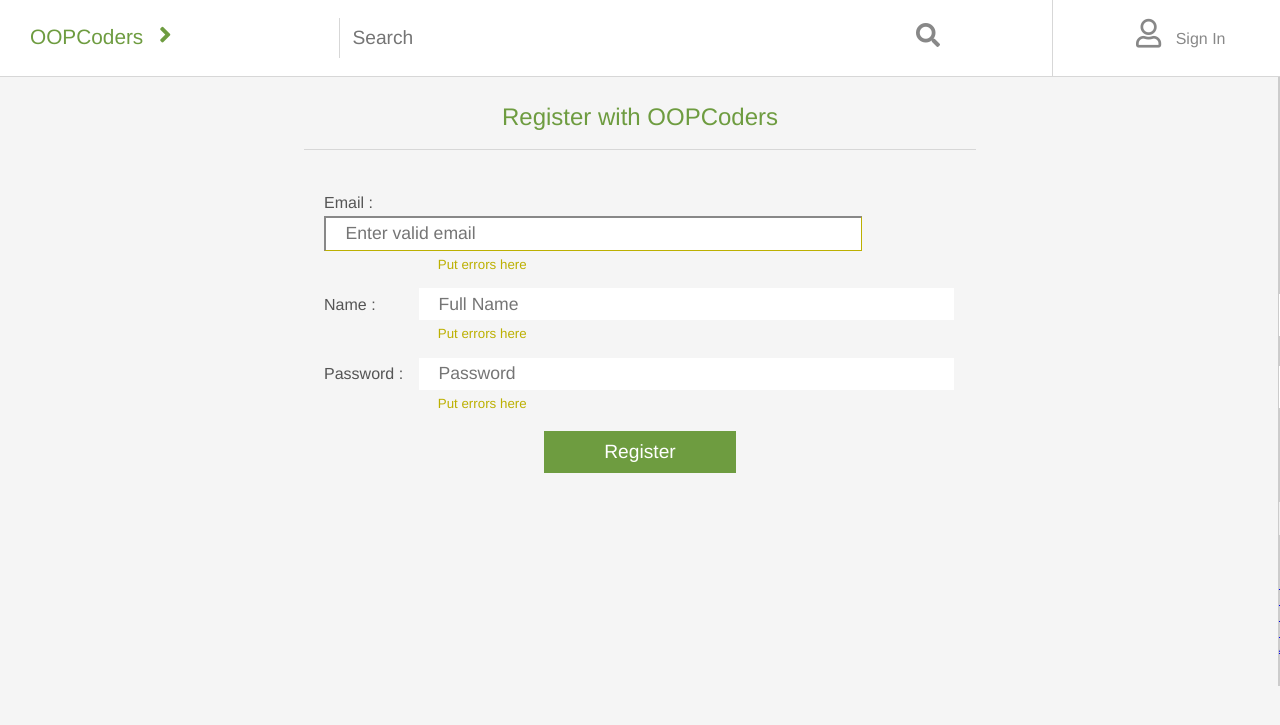
After one commit to mike1477/oopcoders, a PHP site: template app/views/signup.twig in a window 1280 px wide; the page is wider, and only the part inside the window is pictured. The commit adds this page. Shown: the top 725 px of that part. Run offline with PHP 8.4, Linux system fonts and the light colour scheme; the template is opened without the code that fills it, so the values that code supplies are empty; some libraries are stand-ins or nearby versions.

Commit message:
Create view for register form. Bootstrap view,controller and toutes.

```diff
--- a/app/bootstrap.php
+++ b/app/bootstrap.php
@@ -53,6 +53,10 @@
     $container['homeController'] = function($container){
      return new \App\controllers\homeController($container);
     };
+    // Add homeController instance to container
+    $container['authController'] = function($container){
+     return new \App\controllers\authController($container);
+    };
 
    // Pull in all the routes
    require __DIR__ . "/../app/routes.php";
--- a/app/routes.php
+++ b/app/routes.php
@@ -2,6 +2,5 @@
 
 $app->get('/', 'homeController:index');
 
-// $app->get('/', function ($request,  $response) {
-//     return 'hello';
-// });
+$app->get('/auth/signup', 'authController:signUp')->setName('signup');
+$app->post('/auth/signup', 'authController:signUp');
--- /dev/null
+++ b/app/views/signup.twig
@@ -0,0 +1,32 @@
+{% extends "templates/app.twig" %}
+
+{% block content %}
+
+<div class="signup">
+  <h2>Register with OOPCoders</h2>
+  <form action="/action_page.php">
+    <div class="input-container">
+      <label for="email">Email : </label><input type="text" value="" name="email" id="email" class="error-input" placeholder="Enter valid email">
+    </div>
+    <div class="error-messages">
+      <small>Put errors here</small>
+    </div>
+    <div class="input-container">
+      <label for="name">Name : </label><input type="text" name="name" id="name" value="" placeholder="Full Name">
+    </div>
+    <div class="error-messages">
+      <small>Put errors here</small>
+    </div>
+    <div class="input-container">
+        <label for="password">Password : </label><input type="text" name="password" id="password" value="" placeholder="Password">
+    </div>
+    <div class="error-messages">
+      <small>Put errors here</small>
+    </div>
+    <div class="register-button">
+      <button type="button" name="Register">Register</button>
+    </div>
+  </form>
+</div>
+
+{% endblock %}
--- a/public/css/master.css
+++ b/public/css/master.css
@@ -135,7 +135,6 @@ header .profile-container a:hover{
 }
  #rememberMe{
   margin-bottom:20px;
-
 }
 .rememberMe{
   text-align: left;
@@ -158,3 +157,61 @@ header .profile-container a:hover{
 .close span:hover{
   color:#555;
 }
+/* ++++++++++++
+  Sign Up Section
++++++++++++++*/
+.signup{
+  margin-top:105px;
+}
+.signup h2{
+  color:#6e9c40;
+  text-align: center;
+}
+.signup form{
+  border-top: solid 1px #d7d7d7;
+  width: 50%;
+  margin:auto;
+  padding:20px;
+}
+.input-container input{
+  width:84%;
+  display: inline-block;
+  height: 30px;
+  text-indent: 1em;
+  font-size: 1.1em;
+  color: #555;
+}
+.input-container label{
+  width: 15%;
+  margin-top:20px;
+  display: inline-block;
+  color:#555;
+  padding:5px 0px;
+}
+.register-button{
+  padding: auto;
+  text-align: center;
+  margin-top:20px;
+  margin-bottom:20px;
+}
+.register-button button{
+  border:none;
+  background-color:#6e9c40;
+  padding: 10px 60px;
+  color:#fff;
+  font-size: 1.2em;
+}
+.register-button button:hover{
+  background-color: #555;
+}
+.error-messages{
+  padding-top:5px;
+  padding-left:18%;
+  color:#bcb001;
+}
+.error-input{
+  border-top: solid 2px #888;
+  border-left: solid 2px #888;
+  border-bottom: solid 1px #bcb001;
+  border-right: solid 1px #bcb001;
+}
```
Also changed, not shown: app/controllers/authController.php (added, +13 -0 lines).
